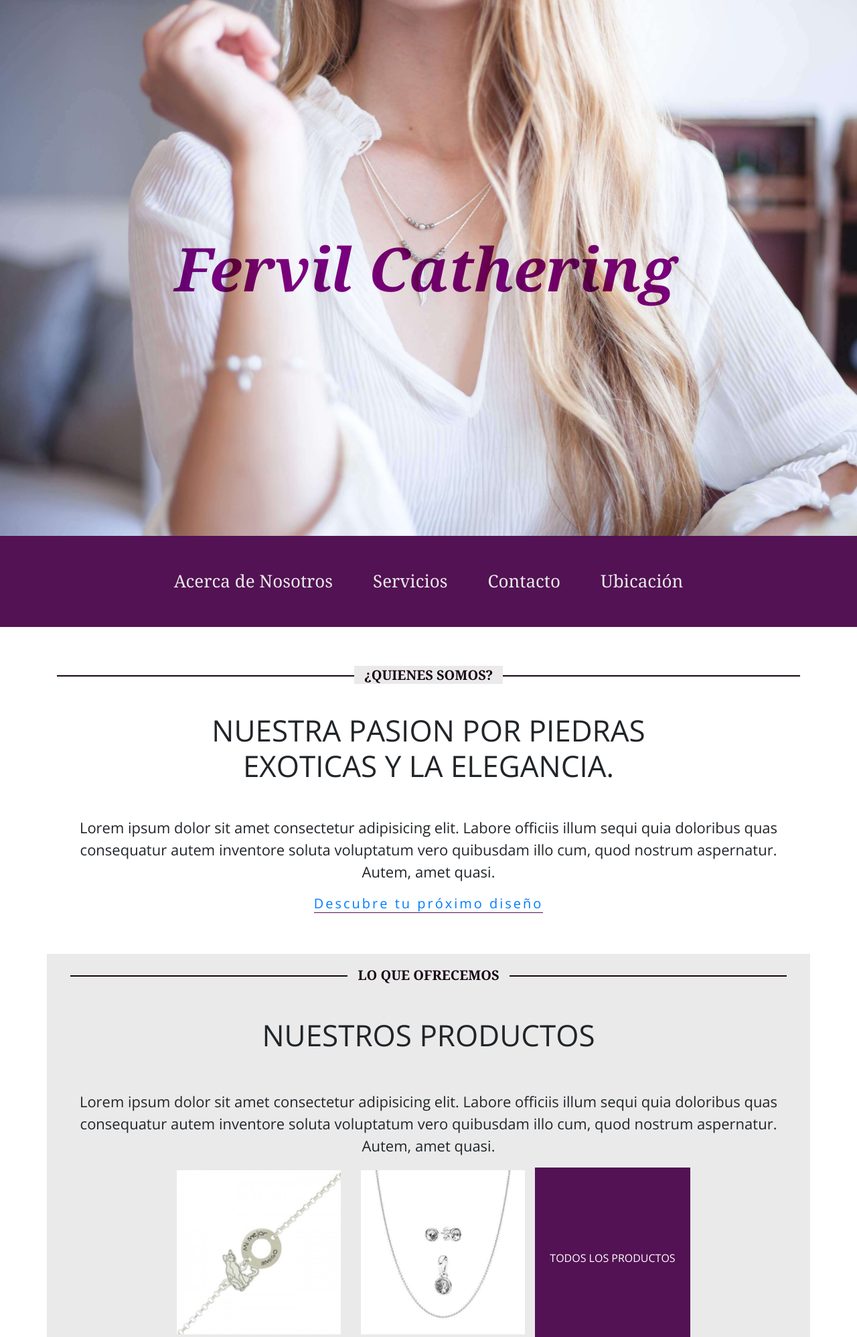
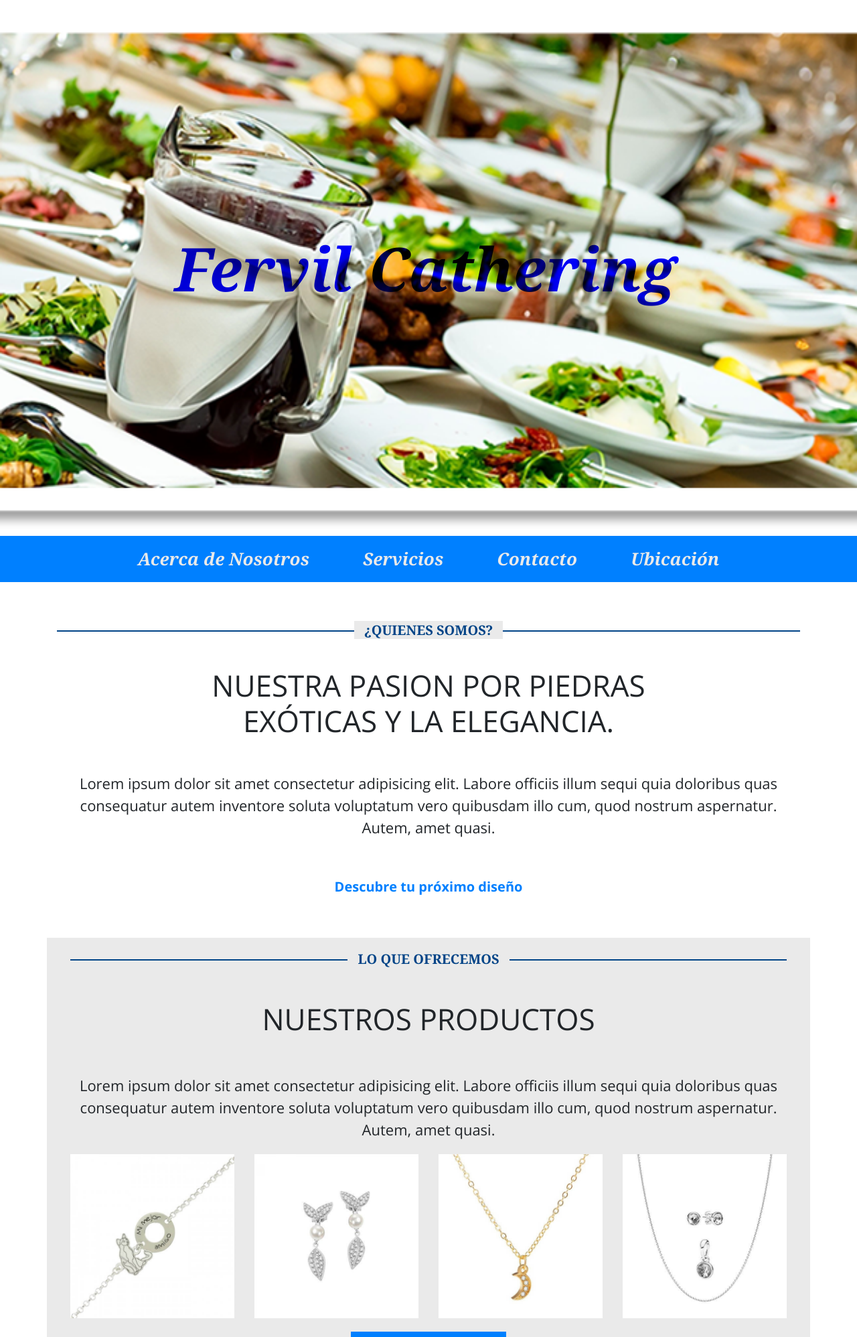
Before and after one commit to thomas1889/CMS_fervil, a PHP site: page /fervil2/index.html in a window 1280 px wide. Shown: the top 1996 px of the page at 67% size. Run offline with PHP 8.4, Linux system fonts and the light colour scheme.

Commit message:
there are some minor changes to the interface

```diff
--- a/fervil2/css/master.css
+++ b/fervil2/css/master.css
@@ -5,9 +5,9 @@
 }
 
 :root {
- --purple-dark: #170312;
- --purple-medium: #33032d;
- --purple-light: #531253;
+ --blue-dark: #004487;
+ --blue-medium: #1372d1;
+ --blue-light: #0080ff;
  --gray-light: #eaeaea;
  --white: #f4fffd;
 }
@@ -24,7 +24,7 @@ p {
 .content-head {
  width: 100%;
  height: 100vh;
- background-image: url("../imgs/bg-girl.jpeg");
+ background-image: url("../imgs/f2/vino.png");
  background-position: center;
  background-size: cover;
  background-attachment: fixed;
@@ -47,21 +47,21 @@ p {
  display: flex;
  align-items: center;
  justify-content: center;
- color: purple;
- mix-blend-mode: multiply;
+ color: blue;
+ mix-blend-mode:darken;
 }
 .menu{
-  background-color: var(--purple-light);
+  background-color: var(--blue-light);
   width: 100%;
   position: sticky;
   top: 0;
-  padding: 3%;
+  padding: 5px;
   z-index: 999;
   text-align: center;
   display: flex;
   justify-content: center;
   font-family: 'Noto serif', serif;
-  font-style: normal;
+  font-style: italic;
   margin-bottom: 60px;
 }
 
@@ -69,16 +69,16 @@ p {
   display: inline-block;
   padding: 10px 30px;
   font-size: 26px;
-  background-color: var(--purple-light);
-  margin 0 10px;
-  transition: .0s ease all;
+  background-color: var(--blue-light);
+  margin: 0 10px;
+  transition: .5s ease all;
   color: var(--gray-light);
   text-decoration: none;
 }
 
 .menu a:hover{
-  transform: transateY(18px);
-  background-color: var(--purple-light);
+  transform: translateY(18px);
+  background-color: var(--blue-light);
 }
 
 .nosotros{
@@ -87,7 +87,7 @@ p {
 
 .subtitulo{
   font-size: 20px;
-  color: var(--purple-dark);
+  color: var(--blue-dark);
   font-family: 'Noto Serif', serif;
   font-weight: 700;
   z-index: 2;
@@ -106,7 +106,7 @@ p {
   display: inline-block;
   height: 2px;
   width: 100%;
-  background: var(--purple-dark);
+  background: var(--blue-dark);
   position: relative;
   top: -29px;
   z-index: 1;
@@ -121,9 +121,17 @@ p {
 }
 
 .nosotros .enlace{
+  display: inline-block;
+  margin-top:40px;
+  color: var(--blue-light);
+  font-weight: 700;
+  border: 1px solid transparent;
+  transition: .3 ease all;
+}
+.nosostros .enlace:hover{
   text-decoration: none;
   letter-spacing: 3px;
-  border-bottom: 1px solid var(--purple-light);
+  borderd-bottom: 1px solid var(--blue-light);
 }
 
 .productos {
@@ -152,10 +160,15 @@ p {
   bottom: 0;
   left: 0;
   right: 0;
-  background: var(--purple-light);
+  background: var(--blue-light);
   overflow: hidden;
   transition 0.5 ease;
 }
+.productos .producto:hover .overlay{
+  width: 100%;
+  opacity: .75;
+}
+
 
 .productos .producto .overlay-texto {
   top: 50%;
@@ -171,19 +184,19 @@ p {
 }
 
 .productos .btn-productos {
-  background-color: var(--purple-light);
+  background-color: var(--blue-light);
   color: #fff;
   padding: 7px 20px;
   text-transform: uppercase;
   font-size: 16px;
   border: 2px solid transparent;
-  transition: .3 ease
+  transition: .3 ease;
 }
 
 .productos .btn-productos:hover {
   background-color: transparent;
-  border:2px solid var(--purple-light);
-  color:var(--purple-light);
+  border:2px solid var(--blue-light);
+  color:var(--blue-light);
 }
 
 .separador{
@@ -227,7 +240,7 @@ p {
 
 .redes-sociales {
   padding: 10px;
-  background-color: var(--purple-light);
+  background-color: var(--blue-light);
 }
 
 .redes-sociales img{
--- a/fervil2/index.html
+++ b/fervil2/index.html
@@ -8,6 +8,7 @@
   <title>fervil ver. 2021</title>
   <link rel="stylesheet" href="https://stackpath.bootstrapcdn.com/bootstrap/4.3.1/css/bootstrap.min.css">
   <link href="https://fonts.googleapis.com/css?family=Noto+Serif:400,700,700i|Open+Sans:400,700&display=swap" rel="stylesheet">
+  <link rel="stylesheet" href="https://cdnjs.cloudflare.com/ajax/libs/font-awesome/4.7.0/css/font-awesome.min.css">
   <link rel="stylesheet" type="text/css" href="css/master.css">
 </head>
 
@@ -27,7 +28,7 @@
     <div class="row nosotros justify-content-center">
       <div class="col-12 text-center">
         <h2 class="subtitulo"><span>¿Quienes Somos?</span></h2>
-        <h3 class="titulo">Nuestra pasion por piedras exoticas y la elegancia.</h3>
+        <h3 class="titulo">Nuestra pasion por piedras exóticas y la elegancia.</h3>
         <p>
           Lorem ipsum dolor sit amet consectetur adipisicing elit. Labore officiis illum sequi quia doloribus quas consequatur autem inventore soluta voluptatum vero quibusdam illo cum, quod nostrum aspernatur. Autem, amet quasi.
         </p>
@@ -46,18 +47,37 @@
             <figure class="producto">
               <img src="imgs/products/piece-01.jpg" alt="imagen del producto #1" class="img-fluid">
               <figcaption class="overlay">
-                <p class="overlay-texto">Descripcion Peque'a</p>
+                <p class="overlay-texto">Descripcion Pequeña</p>
               </figcaption>
             </figure>
           </article>
 
           <article class="col-6 col-lg-3 py-1">
             <figure class="producto">
-              <img src="imgs/products/piece-04.jpg" alt="imagen del producto #2" class="img-fluid">
-              <figcaption class="overlay">Descripcion pequeña</figcaption>
+              <img src="imgs/products/piece-02.jpg" alt="imagen del producto #2" class="img-fluid">
+              <figcaption class="overlay">
+                <p class="overlay-texto">Descripcion Pequeña</p>
+              </figcaption>
             </figure>
           </article>
 
+          <article class="col-6 col-lg-3 py-1">
+            <figure class="producto">
+              <img src="imgs/products/piece-03.jpg" alt="imagen del producto #3" class="img-fluid">
+              <figcaption class="overlay">
+                <p class="overlay-texto">Descripcion Pequeña</p>
+              </figcaption>
+            </figure>
+          </article>
+
+          <article class="col-6 col-lg-3 py-1">
+            <figure class="producto">
+              <img src="imgs/products/piece-04.jpg" alt="imagen del producto #4" class="img-fluid">
+              <figcaption class="overlay">
+                <p class="overlay-texto">Descripcion Pequeña</p>
+              </figcaption>
+            </figure>
+          </article>
           <button class="d-block btn-productos">Todos los productos</button>
         </div>
       </div>
@@ -74,6 +94,18 @@
           <figcaption>
             <p>
               <strong class="mb-2">Un equipo de Expertos</strong>
+              <div class="w-100"></div>
+              Lorem, ipsum dolor sit amet consectetur adipisicing elit. Voluptatem totam dolorem error.
+            </p>
+          </figcaption>
+        </figure>
+      </article>
+      <article class="col-10 col-sm-5">
+        <figure class="text-center">
+          <img src="imgs/icons/icon-services.png" alt="">
+          <figcaption>
+            <p>
+              <strong class="mb-2">Una historia de Servicios.</strong>
               <div class="w-100"></div>
               Lorem, ipsum dolor sit amet consectetur adipisicing elit. Voluptatem totam dolorem error.
             </p>
@@ -103,8 +135,9 @@
         <h2 class="subtitulo">
           <span>Contactanos</span>
         </h2>
-        <iframe src="https://www.google.com/maps/embed?pb=!1m18!1m12!1m3!1d3976.40935098369!2d-74.0496633856666!3d4.698729842984007!2m3!1f0!2f0!3f0!3m2!1i1024!2i768!4f13.1!3m3!1m2!1s0x8e3f9ab12b74a291%3A0x83716c8a1058576e!2sOptima%20TM!5e0!3m2!1sen!2spl!4v1618314893606!5m2!1sen!2spl" frameborder="0" class="col-12 col-md-9"></iframe>
-        <div class="w-100 mb-4"></div>
+        <iframe
+          src="https://www.google.com/maps/embed?pb=!1m18!1m12!1m3!1d3976.40935098369!2d-74.0496633856666!3d4.698729842984007!2m3!1f0!2f0!3f0!3m2!1i1024!2i768!4f13.1!3m3!1m2!1s0x8e3f9ab12b74a291%3A0x83716c8a1058576e!2sOptima%20TM!5e0!3m2!1sen!2spl!4v1618314893606!5m2!1sen!2spl"
+          frameborder="0" class="col-12 col-md-9"></iframe>        <div class="w-100 mb-4"></div>
         <div>
           <p class="border-bottom border-top">
             <img src="imgs/icons/icon-cellphone.png" alt="">Tel> 1 234 567 891
--- a/fervil2/js/main.js
+++ b/fervil2/js/main.js
@@ -2,7 +2,7 @@ const height = document.body.scrollHeight - window.innerHeight;
 const background = document.getElementById('background');
 
 window.onscroll = () => {
-  const widthBackground = (window.pageYOffset / height) * 350;
+  const widthBackground = (window.pageYOffset / height) * 700;
   if (widthBackground<=100) {
     background.style.width = widthBackground + '%';
   }
```
Also changed, not shown: fervil2/imgs/f2/servicios1.png (added), fervil2/imgs/f2/vino.png (added).
